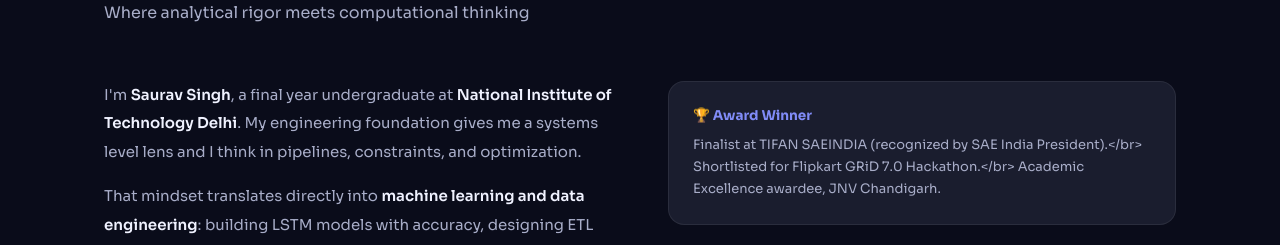
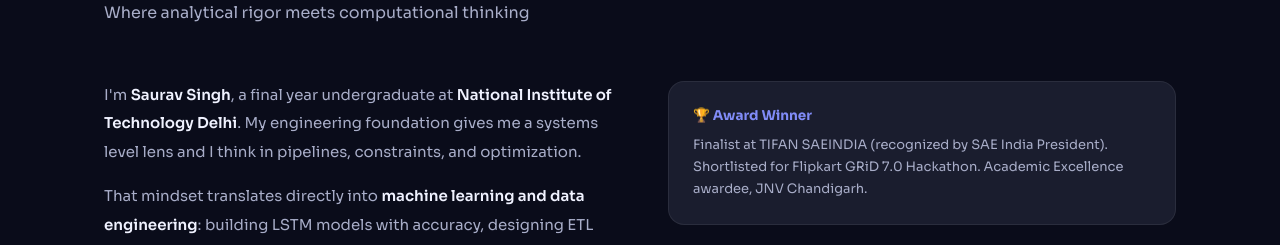
Before and after one commit to srv-0/Portfolio, a React (Vite) app: page / in a window 1280 px wide. Shown: the part 960-1205 px from the top of the page. Built offline with nearby package versions, Linux system fonts and the light colour scheme.

Commit message:
Clean up award winner description in portfolio.js
Removed HTML line breaks from award winner body text.

```diff
--- a/src/data/portfolio.js
+++ b/src/data/portfolio.js
@@ -41,7 +41,7 @@ export const about = {
     { icon: "💡", title: "Actively Seeking",    sub: "Data Science · Data Analytics · Data Eng"     },
   ],
   cards: [
-    { icon: "🏆", title: "Award Winner",       body: "Finalist at TIFAN SAEINDIA (recognized by SAE India President).</br> Shortlisted for Flipkart GRiD 7.0 Hackathon.</br> Academic Excellence awardee, JNV Chandigarh." },
+    { icon: "🏆", title: "Award Winner",       body: "Finalist at TIFAN SAEINDIA (recognized by SAE India President). Shortlisted for Flipkart GRiD 7.0 Hackathon. Academic Excellence awardee, JNV Chandigarh." },
   ],
 };
 
```
